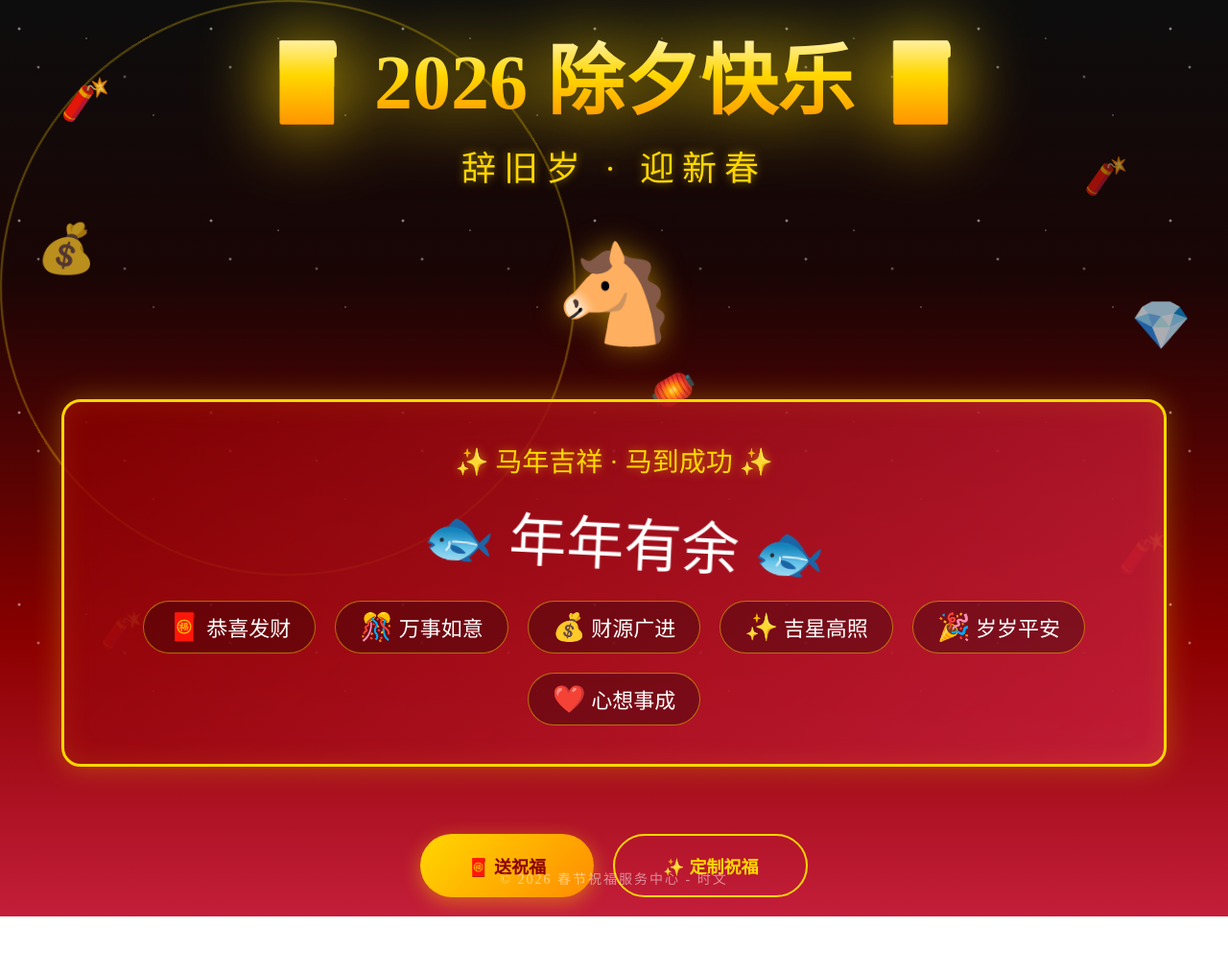
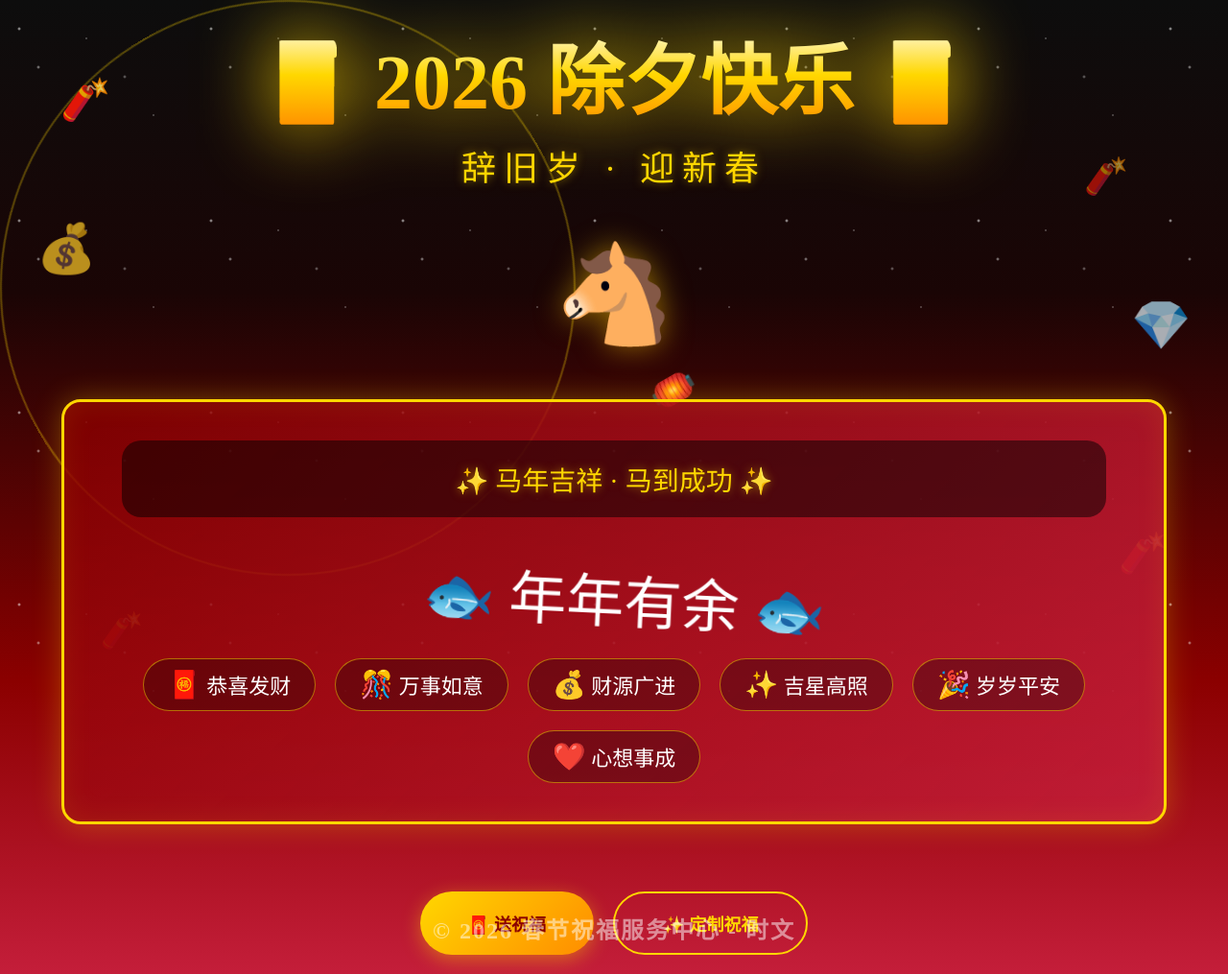
Before and after one commit to relivercao/spring-greeting-generator, a website: page index.html in a window 1280 px wide. Shown: the whole page at 96% size. Before the commit the page ends 955 px from the top, so only its background shows below. Drawn offline with Linux system fonts and the light colour scheme.

Commit message:
底部加大

```diff
--- a/index.html
+++ b/index.html
@@ -128,7 +128,7 @@
         .card-title {
             font-size: 28px;
             color: #ffd700;
-            margin-bottom: 20px;
+            margin-bottom: 40px; padding: 20px; background: rgba(0,0,0,0.5); border-radius: 20px;
             text-shadow: 0 0 10px rgba(255, 215, 0, 0.5);
         }
 
@@ -212,7 +212,7 @@
             position: absolute;
             bottom: 30px;
             color: rgba(255,255,255,0.5);
-            font-size: 14px;
+            font-size: 24px; font-weight: bold;
             letter-spacing: 2px;
         }
 
```
